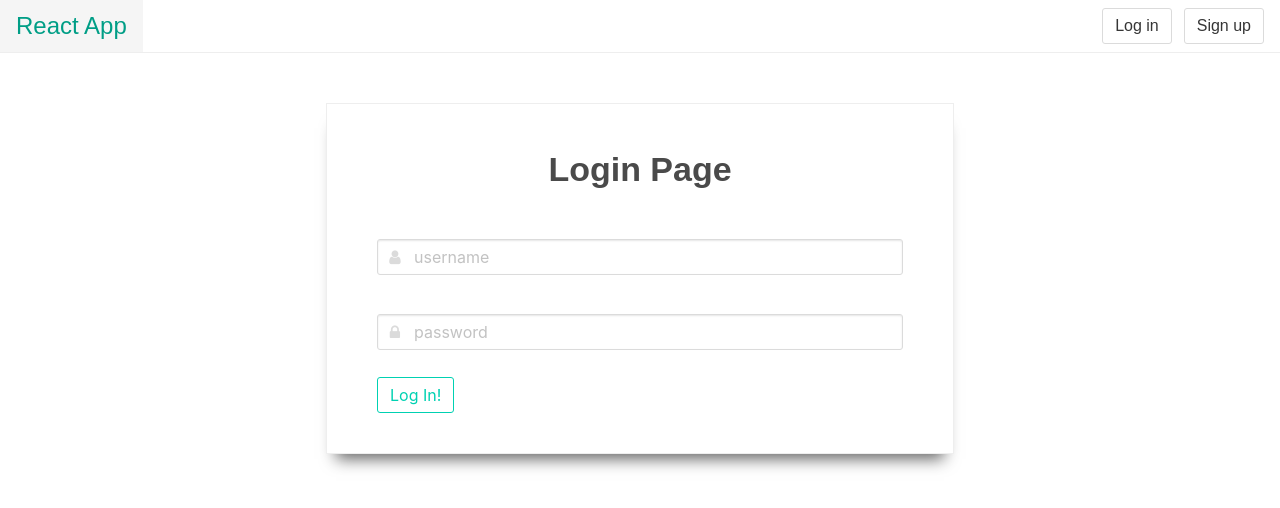
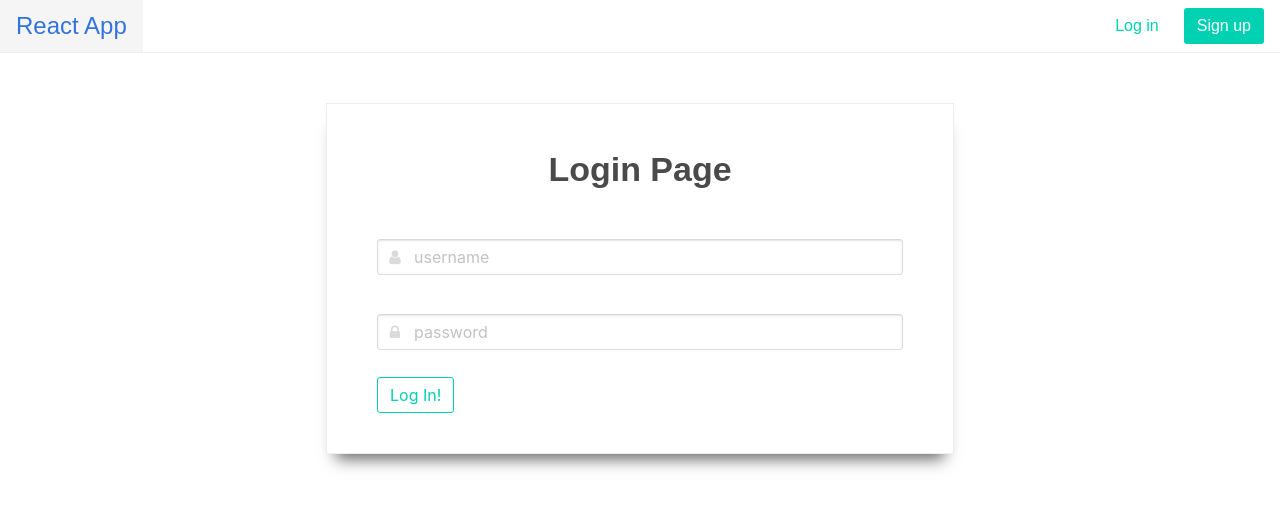
Before and after one commit to spragala/react-router-passport-starter, a React (Create React App) app in the folder frontend/: page /login in a window 1280 px wide. Shown: the top 508 px of the page. Built offline with nearby package versions, Linux system fonts and the light colour scheme.

Commit message:
Styling tweaks to navbar

```diff
--- a/frontend/src/components/Navbar.js
+++ b/frontend/src/components/Navbar.js
@@ -5,7 +5,7 @@ import { Link, withRouter } from 'react-router-dom'
 const Navbar = withRouter(({ history }) => (
   <nav className="navbar" aria-label="main navigation">
     <div className="navbar-brand">
-      <a className="navbar-item app-title has-text-primary" href="/">React App</a>
+      <a className="navbar-item app-title" href="/">React App</a>
     </div>
 
     <div className="navbar-end">
@@ -21,10 +21,10 @@ const Navbar = withRouter(({ history }) => (
         <div className="navbar-item">
           <div className="field is-grouped">
             <p className="control">
-              <Link to="/login" className="button is-outlined">Log in</Link>
+              <Link to="/login" className="button is-inverted is-primary">Log in</Link>
             </p>
             <p className="control">
-              <Link to="/signup" className="button is-outlined">Sign up</Link>
+              <Link to="/signup" className="button is-primary">Sign up</Link>
             </p>
           </div>
         </div>
```
